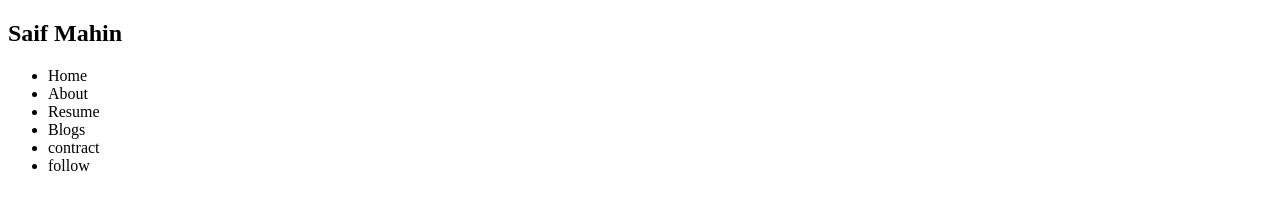
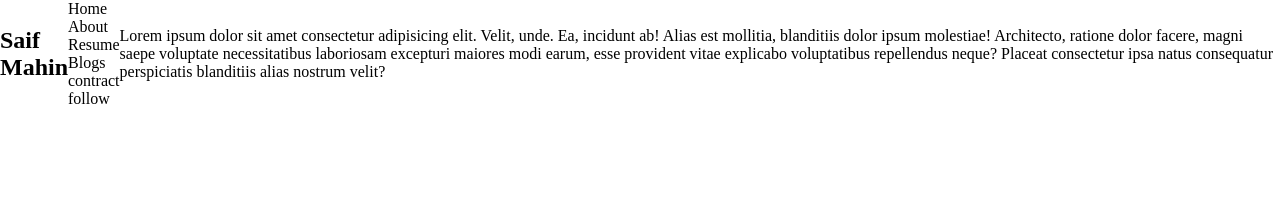
Before and after one commit to Saifmahin500/our-first-project, a plain HTML site: page index.html in a window 1280 px wide. Drawn offline with Linux system fonts and the light colour scheme.

Commit message:
add my p tag

```diff
--- a/index.html
+++ b/index.html
@@ -4,10 +4,9 @@
     <meta charset="UTF-8">
     <meta name="viewport" content="width=device-width, initial-scale=1.0">
     <title>our first project</title>
+    <link rel="stylesheet" href="style.css">
 </head>
 <body>
-
-
     <header>
         <nav>
             <div class="header-container">
@@ -24,6 +23,7 @@
                         <li>follow</li>
                     </ul>
                 </div>
+                <p>Lorem ipsum dolor sit amet consectetur adipisicing elit. Velit, unde. Ea, incidunt ab! Alias est mollitia, blanditiis dolor ipsum molestiae! Architecto, ratione dolor facere, magni saepe voluptate necessitatibus laboriosam excepturi maiores modi earum, esse provident vitae explicabo voluptatibus repellendus neque? Placeat consectetur ipsa natus consequatur perspiciatis blanditiis alias nostrum velit?</p>
             </div>
         </nav>
     </header>
--- /dev/null
+++ b/style.css
@@ -0,0 +1,14 @@
+*{
+    margin: 0px;
+    padding: 0px;
+}
+.header-container{
+    display: flex;
+    justify-content: space-around;
+    align-items: center;
+}
+.menu li{
+    display: flex;
+    justify-content: space-between;
+    align-items: center;
+}
```
Also changed, not shown: about.html (deleted, +0 -11 lines).
